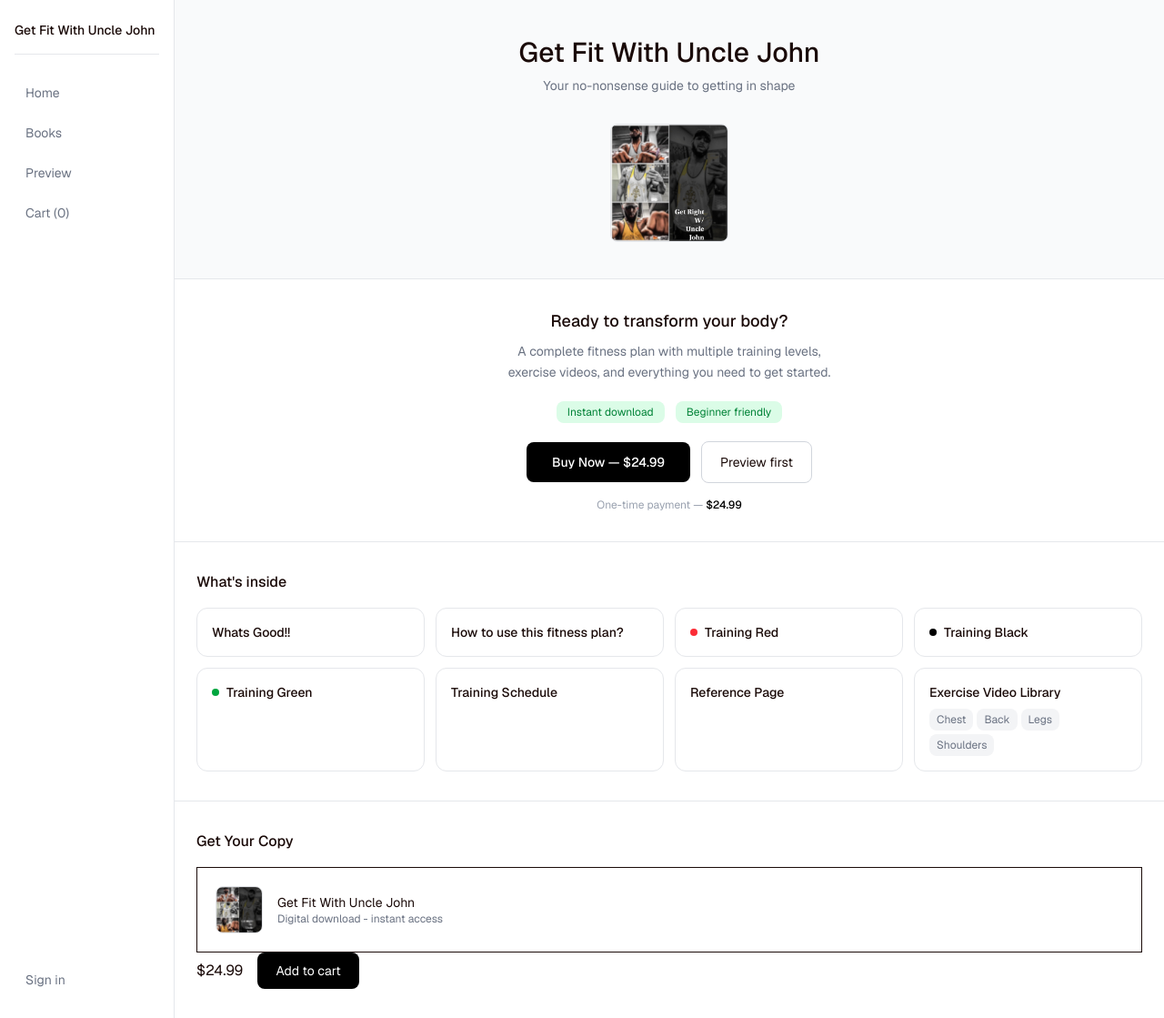
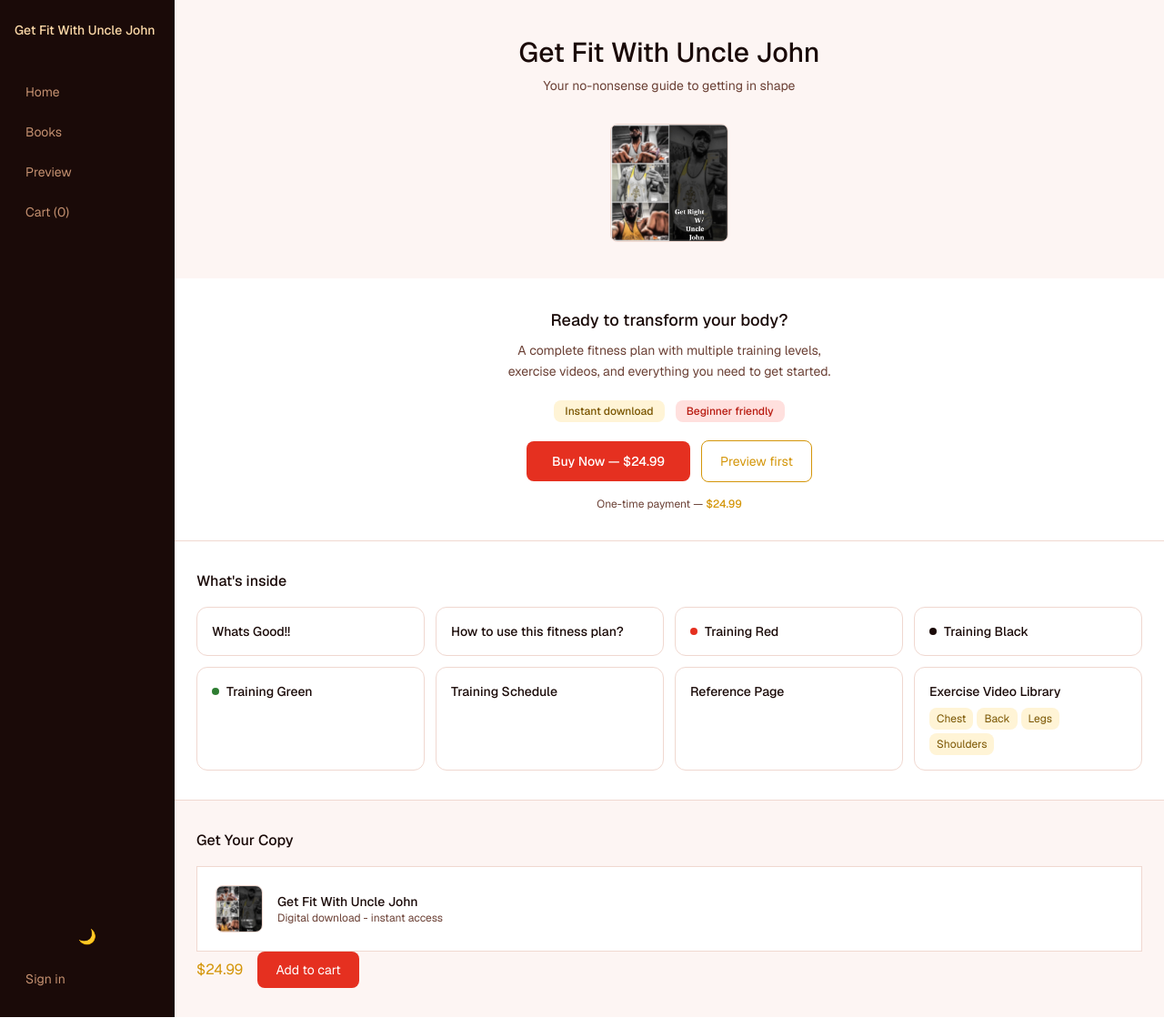
Before and after one commit to johnadms3/get-fit-with-unclejohn-ebook---store, a Next.js app: page / in a window 1280 px wide. Shown: the whole page at 91% size. Built offline with nearby package versions, Linux system fonts and the light colour scheme; no server answers.

Commit message:
Updated Theme on Cart Page

```diff
--- a/app/components/CTA.tsx
+++ b/app/components/CTA.tsx
@@ -21,39 +21,54 @@ export default function CTA() {
 
 
   return (
-    <section className="py-8 px-6 text-center border-b border-gray-200 bg-white">
+    <section
+        className="py-8 px-6 text-center"
+        style={{ background: "var(--bg-card)", borderBottom: "0.5px solid var(--border)" }}
+        >
 
-      <h2 className="text-lg font-medium mb-2">
+      <h2 className="text-lg font-medium mb-2" style={{ color: "var(--text-main)" }}>
         Ready to transform your body?
       </h2>
 
-      <p className="text-sm text-gray-500 mb-5 leading-relaxed">
+      <p className="text-sm mb-5 leading-relaxed" style={{ color: "var(--text-muted)" }}>
         A complete fitness plan with multiple training levels,<br />
         exercise videos, and everything you need to get started.
       </p>
 
       <div className="flex justify-center gap-3 flex-wrap mb-5">
-        <span className="text-xs bg-green-100 text-green-700 px-3 py-1 rounded-lg">
+        <span
+          className="text-xs px-3 py-1 rounded-lg font-medium"
+          style={{ background: "var(--gold-bg)", color: "var(--gold-text)" }}
+        >
           Instant download
         </span>
-        <span className="text-xs bg-green-100 text-green-700 px-3 py-1 rounded-lg">
+        <span
+          className="text-xs px-3 py-1 rounded-lg font-medium"
+          style={{ background: "var(--red-bg)", color: "var(--red-text)" }}
+          >
           Beginner friendly
         </span>
       </div>
 
       <div className="flex justify-center items-center gap-3 flex-wrap">
         <button
-        onClick = {handleBuyNow}
-        className="bg-black text-white text-sm font-medium px-7 py-3 rounded-lg hover:bg-gray-800 transition-colors">
+          onClick = {handleBuyNow}
+          className="text-sm font-medium px-7 py-3 rounded-lg transition-colors"
+          style={{ background: "var(--accent)", color: "#fff" }}
+          >
           Buy Now — $24.99
         </button>
-        <Link href="/preview" className="text-sm px-5 py-3 rounded-lg border border-gray-300 hover:bg-gray-50 transistion-colors">
+        <Link
+          href="/preview"
+          className="text-sm px-5 py-3 rounded-lg transistion-colors"
+          style={{ color: "var(--gold)", border: "0.5px solid var(--gold)" }}
+          >
           Preview first
         </Link>
       </div>
 
-      <p className="text-xs text-gray-400 mt-4">
-        One-time payment — <span className="text-black font-medium">$24.99</span>
+      <p className="text-xs mt-4" style={{ color: "var(--text-muted)" }}>
+        One-time payment — <span className="font-medium" style={{ color: "var(--gold" }}>$24.99</span>
       </p>
 
     </section>
--- a/app/components/CartSection.tsx
+++ b/app/components/CartSection.tsx
@@ -14,11 +14,16 @@ export default function CartSection(){
     }
 
     return (
-        <section className="px-6 py-8">
+        <section className="px-6 py-8" style={{ background: "var(--bg-surface)" }}>
 
-            <h2 className="text-base font-medium mb-4">Get Your Copy</h2>
+            <h2 className="text-base font-medium mb-4" style={{ color: "var(--text-main)" }}>
+                Get Your Copy
+            </h2>
 
-            <div className="bg-white border border gray-200 rounded-x1 p-5 flex  flex-col sm:flex-row items-start sm:items-center justify-between gap-4">
+            <div
+                className="rounded-x1 p-5 flex flex-col sm:flex-row items-start sm:items-center justify-between gap-4"
+                style={{ background: "var(--bg-card)", border: "0.5px solid var(--border)" }}
+                >
 
                 <div className="flex items-center gap-4">
                     <Image
@@ -26,20 +31,23 @@ export default function CartSection(){
                         alt="Get Fit With Uncle John"
                         width={52}
                         height={68}
-                        className="rounded-lg border border-gray-200"
-                        />
+                        className="rounded-lg"
+                        style={{ border: "0.5px solid var(--border)" }}
+                    />
                         <div>
-                            <p className="text-sm font-medium>">Get Fit With Uncle John</p>
-                            <p className="text-xs text-gray-500">Digital download - instant access</p>
+                            <p className="text-sm font-medium" style={{ color: "var(--text-main)" }}>Get Fit With Uncle John</p>
+                            <p className="text-xs" style={{ color: "var(--text-muted)" }}>Digital download - instant access</p>
                         </div>
                 </div>
             </div>
 
             <div className="flex items-center gap-4">
-                <span className="text -x1 font medium">$24.99</span>
+                <span className="text -x1 font medium" style={{ color: "var(--gold)" }}>$24.99</span>
                 <button
-                onClick={() => addToCart(book)}
-                className="bg-black text-white text-sm px-5 py-2.5 rounded-lg hover:bg-gray-800 transition-colors">
+                    onClick={() => addToCart(book)}
+                    className="text-sm px-5 py-2.5 rounded-lg transition-colors"
+                    style={{ background: "var(--accent)", color: "#fff" }}
+                    >
                     Add to cart
                 </button>
             </div>
--- a/app/components/Chapters.tsx
+++ b/app/components/Chapters.tsx
@@ -13,25 +13,31 @@ const chapters = [
 
 export default function Chapters() {
     return(
-        <section className="px-6 py-8 border-b border-gray-200">
+        <section
+            className="px-6 py-8"
+            style={{ background: "var(--bg)", borderBottom: "0.5px solid var(--border)" }}
+            >
 
-      <h2 className="text-base font-medium mb-4">What's inside</h2>
+      <h2 className="text-base font-medium mb-4" style={{ color: "var(--text-main)" }}>
+        What&apos;s inside
+      </h2>
 
       <div className="grid grid-cols-2 sm:grid-cols-3 lg:grid-cols-4 gap-3">
         {chapters.map((chapter) => (
           <div
             key={chapter.title}
-            className="bg-white border border-gray-200 rounded-xl p-4"
+            className="rounded-xl p-4"
+            style={{ background: "var(--bg-card)", border: "0.5px solid var(--border)" }}
           >
-            <p className="text-sm font-medium flex items-center gap-2">
+            <p className="text-sm font-medium flex items-center gap-2" style={{ color: "var(--text-main)" }}>
               {chapter.dot === "red" && (
-                <span className="w-2 h-2 rounded-full bg-red-500 inline-block" />
+                <span className="w-2 h-2 rounded-full inline-block" style={{ background: "var(--accent)" }} />
               )}
               {chapter.dot === "black" && (
-                <span className="w-2 h-2 rounded-full bg-black inline-block" />
+                <span className="w-2 h-2 rounded-full inline-block" style={{ background: "var(--text-main)" }} />
               )}
               {chapter.dot === "green" && (
-                <span className="w-2 h-2 rounded-full bg-green-600 inline-block" />
+                <span className="w-2 h-2 rounded-full inline-block" style={{ background: "var(--green)" }} />
               )}
               {chapter.title}
             </p>
@@ -41,7 +47,8 @@ export default function Chapters() {
                 {chapter.subtitles.map((sub) => (
                   <span
                     key={sub}
-                    className="text-xs bg-gray-100 text-gray-500 px-2 py-1 rounded-lg"
+                    className="text-xs px-2 py-1 rounded-lg"
+                    style={{ background: "var(--gold-bg)", color: "var(--gold-text)" }}
                   >
                     {sub}
                   </span>
--- a/app/components/Hero.tsx
+++ b/app/components/Hero.tsx
@@ -2,13 +2,16 @@ import Image from "next/image"
 
 export default function Hero() {
   return (
-    <section className="bg-gray-50 py-10 px-6 text-center border-b border-gray-200">
+    <section
+    className="bg-gray-50 py-10 px-6 text-center"
+    style={{ background: "var(--bg-surface ", borderBottom: "0.5px, solid var(--border)" }}
+    >
 
-      <h1 className="text-3xl font-medium mb-2">
+      <h1 className="text-3xl font-medium mb-2" style={{ color: "var=(--accent)" }}>
         Get Fit With Uncle John
       </h1>
 
-      <p className="text-sm text-gray-500 mb-8">
+      <p className="text-sm mb-8" style={{ color: "var(--text-muted)" }}>
         Your no-nonsense guide to getting in shape
       </p>
 
@@ -18,7 +21,8 @@ export default function Hero() {
           alt="Get Fit With Uncle John book cover"
           width={130}
           height={175}
-          className="rounded-lg border border-gray-200"
+          className="rounded-lg"
+          style={{ border: "0.5px solid var(--border)" }}
         />
       </div>
 
--- a/app/components/Sidebar.tsx
+++ b/app/components/Sidebar.tsx
@@ -3,6 +3,7 @@
 import Link from "next/link"
 import { useCart } from "../context/CartContext"
 import { useUser, UserButton } from "@clerk/nextjs"
+import ThemeToggle from "./ThemeToggle"
 
 export default function Sidebar() {
 
@@ -10,42 +11,72 @@ export default function Sidebar() {
     const { isSignedIn }= useUser()
 
   return (
-    <aside className="hidden md:flex w-48 min-h-screen border-r border-gray-200 flex-col px-4 py-6 gap-2">
+    <aside
+          className="hidden md:flex w-48 min-h-screen flex-col px-4 py-6 gap-2"
+          style={{ background: "var(--bg-sidebar)" }}
+    >
 
-      <p className="text-sm font-medium leading-snug mb-4 pb-4 border-b border-gray-200">
+      <p
+        className="text-sm font-medium leading-snug mb-4 pb-4"
+        style={{ color: "var(--sidebar-text)" , borderBottom: "0.5px solid rgba(252,217,168,0,15)" }}
+        >
         Get Fit With Uncle John
       </p>
 
-      <Link href="/" className="text-sm text-gray-500 hover:text-black px-3 py-2 rounded-lg hover:bg-gray-100 transition-colors">
+      <Link
+        href="/"
+        className="text-sm px-3 py-2 rounded-lg transition-colors"
+        style={{ color: "var(--sidebar-muted)" }}
+        >
         Home
       </Link>
 
-      <Link href="/books" className="text-sm text-gray-500 hover:text-black px-3 py-2 rounded-lg hover:bg-gray-100 transition-colors">
+      <Link
+        href="/books"
+        className="text-sm px-3 py-2 rounded-lg transition-colors"
+        style={{ color: "var(--sidebar-muted)" }}
+        >
         Books
       </Link>
 
-      <Link href="/preview" className="text-sm text-gray-500 hover:text-black px-3 py-2 rounded-lg hover:bg-gray-100 transition-colors">
+      <Link
+        href="/preview"
+        className="text-sm px-3 py-2 rounded-lg transition-colors"
+        style={{ color: "var(--sidebar-muted)" }}
+        >
         Preview
       </Link>
 
-      <Link href="/cart" className="text-sm text-gray-500 hover:text-black px-3 py-2 rounded-lg hover:bg-gray-100 transition-colors">
+      <Link
+        href="/cart"
+        className="text-sm px-3 py-2 rounded-lg transition-colors"
+        style={{ color: "var(--sidebar-muted)" }}
+        >
         Cart ({cartCount})
       </Link>
+
+      <div className="mt-auto flex flex-col gap-2">
+
+        <ThemeToggle />
 
       {!isSignedIn &&(
         <Link
         href="/sign-in"
-        className="text-sm text-gray-500 hover:hovertext-black px-3 py-2 rounded-lg hover:bg-gray-100 transition-colors mt-auto">
+        className="text-sm px-3 py-2 rounded-lg transition-colors"
+        style={{ color: "var(--sidebar-muted)" }}
+        >
             Sign in
         </Link>
       )}
 
       {isSignedIn && (
-        <div className="mt-auto flex items-center gap-2 px-3 py-2">
+        <div className="flex items-center gap-2 px-3 py-2">
             <UserButton />
-            <span className="text-xs text-gray-500">My account</span>
+            <span className="text-xs" style={{ color: "var(--sidebar-muted)" }}>My account</span>
         </div>
       )}
+
+      </div>
 
     </aside>
   )
--- /dev/null
+++ b/app/components/ThemeToggle.tsx
@@ -0,0 +1,20 @@
+"use cilent"
+
+import { useTheme } from "../context/ThemeContext"
+
+export default function ThemeToggle() {
+
+    const ctx = useTheme()
+
+    return(
+        <button
+        onClick={ctx.toggleTheme}
+        className="text-tg px-3 py-2 rounded-lg transition-colors"
+        style={{ color: "var(--sidebar-muted)"}}
+        aira-label="Toggle theme"
+        >
+
+            {ctx.theme === "light" ? "🌙" : "☀️"}
+        </button>
+    )
+}
--- a/app/context/ThemeContext.tsx
+++ b/app/context/ThemeContext.tsx
@@ -17,7 +17,7 @@ export function ThemeProvider({ children }: { children: React.ReactNode }) {
         // Check if user has a saved preference
         const saved = localStorage.getItem("theme") as "light" | "dark" | null
         if (saved) {
-            setTheme(saved)
+            // setTheme(saved)
             document.documentElement.setAttribute("data-theme", saved)
         }
     }, [])
--- a/app/layout.tsx
+++ b/app/layout.tsx
@@ -3,6 +3,7 @@ import { Geist } from "next/font/google";
 import "./globals.css";
 import { CartProvider } from "./context/CartContext"
 import { ClerkProvider } from "@clerk/nextjs"
+import { ThemeProvider } from "./context/ThemeContext"
 
 
 const geistSans = Geist({
@@ -23,9 +24,11 @@ export default function RootLayout({
     <ClerkProvider afterSignOutUrl="/">
     <html lang="en">
       <body className={geistSans.className}>
+        <ThemeProvider>
         <CartProvider>
           {children}
         </CartProvider>
+        </ThemeProvider>
       </body>
     </html>
     </ClerkProvider>
```
Also changed, not shown: app/cart/page.tsx (+27 -18 lines), app/components/MobileHeader.tsx (+35 -14 lines).
